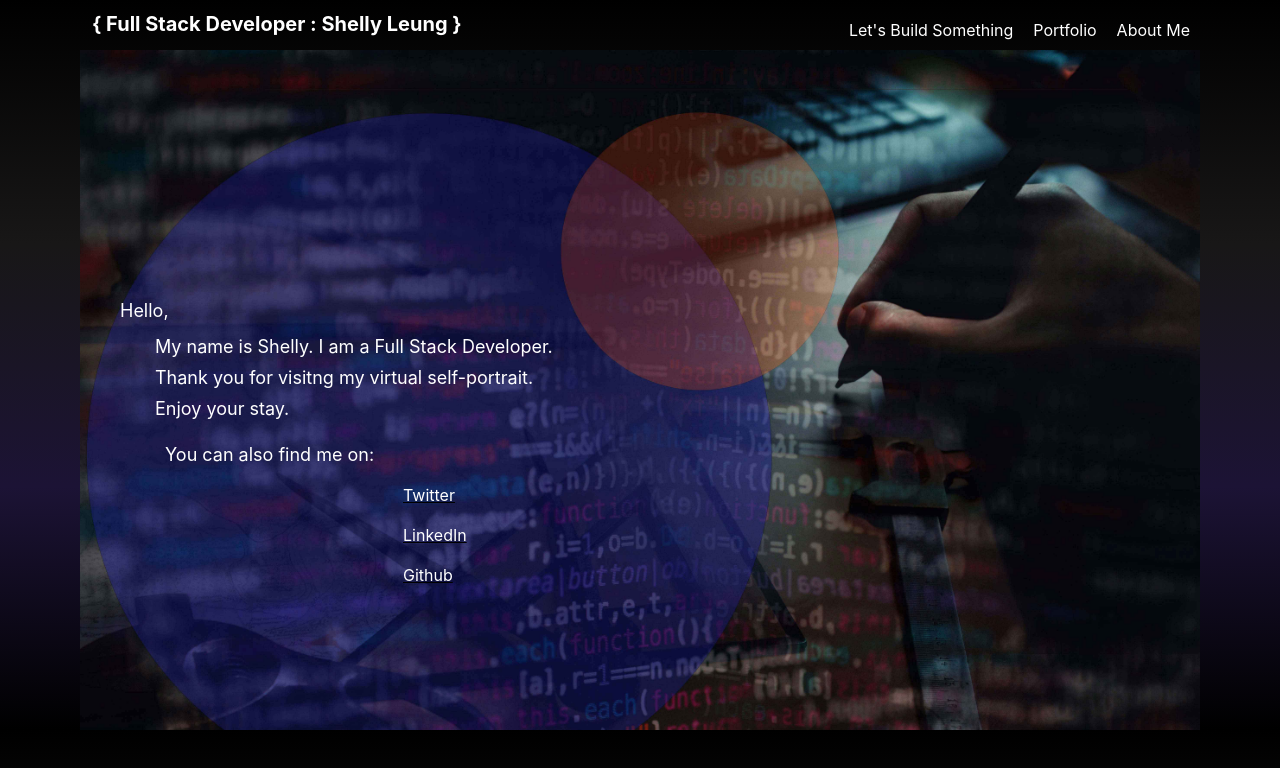
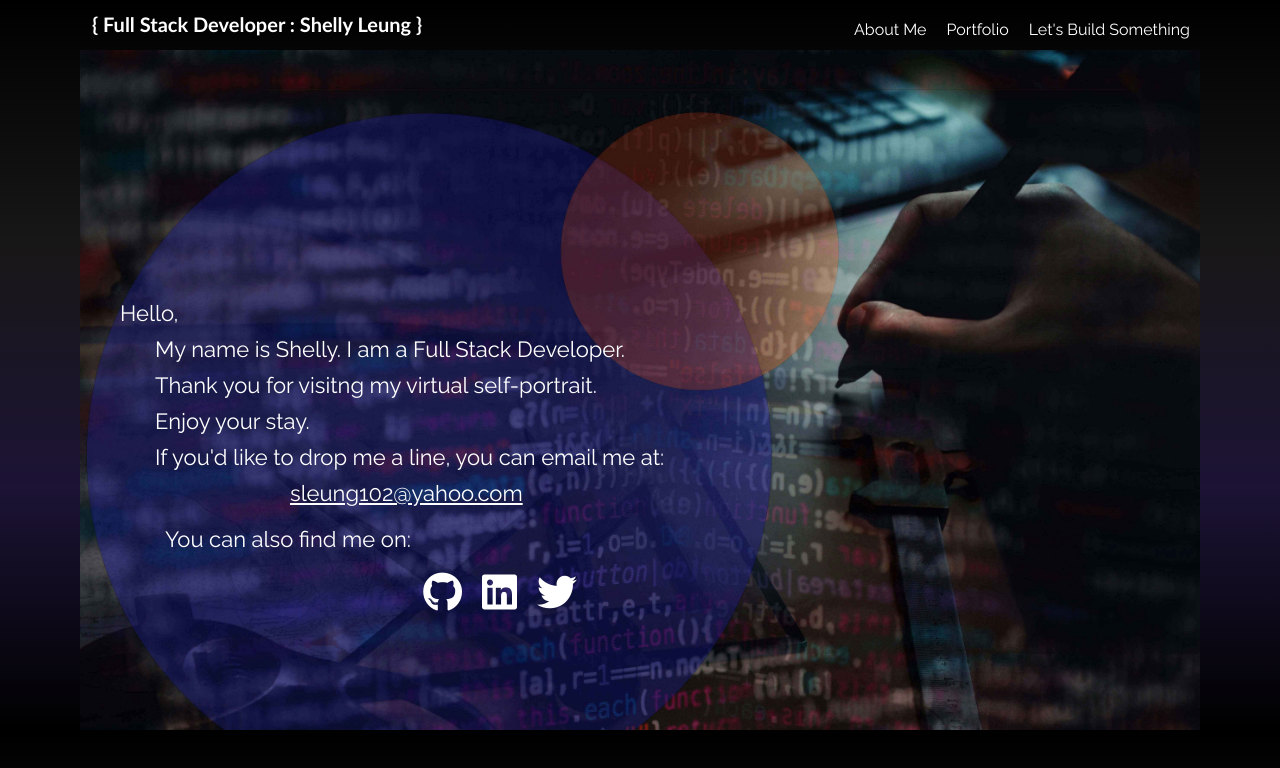
Before and after one commit to pondaholic/grid-practice, a React (Create React App) app: page /contact in a window 1280 px wide. Shown: the top 768 px of the page. Built offline with nearby package versions, Linux system fonts and the light colour scheme.

Commit message:
font awesome on landing page icons, font-size inc, and navbar link order changed

```diff
--- a/public/index.html
+++ b/public/index.html
@@ -19,6 +19,17 @@
 			work correctly both with client-side routing and a non-root public URL.
 			Learn how to configure a non-root public URL by running `npm run build`.
 		-->
+		<link
+			href="https://fonts.googleapis.com/css?family=Raleway"
+			rel="stylesheet"
+		/>
+		<link
+			rel="stylesheet"
+			href="https://use.fontawesome.com/releases/v5.5.0/css/all.css"
+			integrity="sha384-B4dIYHKNBt8Bc12p+WXckhzcICo0wtJAoU8YZTY5qE0Id1GSseTk6S+L3BlXeVIU"
+			crossorigin="anonymous"
+		/>
+
 		<title>Shelly Leung</title>
 	</head>
 	<body>
--- a/src/App.css
+++ b/src/App.css
@@ -29,6 +29,7 @@ body {
 h1 {
 	padding: 12px;
 	font-size: 20px;
+	font-family: Calibri;
 }
 
 h1 a {
--- a/src/about.js
+++ b/src/about.js
@@ -17,8 +17,7 @@ export default function AboutMe() {
 				</li>
 				<p>
 					I am a recent graduate of a coding bootcamp (Thinkful, if you're
-					curious). Most people would roll their eyes. "Oh, another coding
-					graduate. What can you really learn in a few months?" I'm very
+					curious). I'm very
 					grateful to have entered into a coding bootcamp. I learned that I have
 					a thirst for programming.
 				</p>
--- a/src/index.css
+++ b/src/index.css
@@ -1,14 +1,12 @@
 body {
-  margin: 0;
-  padding: 0;
-  font-family: -apple-system, BlinkMacSystemFont, "Segoe UI", "Roboto", "Oxygen",
-    "Ubuntu", "Cantarell", "Fira Sans", "Droid Sans", "Helvetica Neue",
-    sans-serif;
-  -webkit-font-smoothing: antialiased;
-  -moz-osx-font-smoothing: grayscale;
+	margin: 0;
+	padding: 0;
+	font-family: 'Raleway', sans-serif;
+	-webkit-font-smoothing: antialiased;
+	-moz-osx-font-smoothing: grayscale;
 }
 
 code {
-  font-family: source-code-pro, Menlo, Monaco, Consolas, "Courier New",
-    monospace;
+	font-family: source-code-pro, Menlo, Monaco, Consolas, 'Courier New',
+		monospace;
 }
--- a/src/navbar.css
+++ b/src/navbar.css
@@ -22,7 +22,7 @@ li {
 	.navbar {
 		margin: 0 auto;
 		display: flex;
-		flex-direction: row;
+		flex-direction: row-reverse;
 	}
 	.navbar li {
 		padding: 9px;
--- a/src/navbar.js
+++ b/src/navbar.js
@@ -7,14 +7,14 @@ export default function NavBar() {
 	return (
 		<div className="navbar" aria-labelledby="navigation bar">
 			<ul>
-				<li aria-labelledby="About me link">
-					<Link to="/me">About Me</Link>
+				<li aria-labelledby="contact me link">
+					<Link to="/contact">Let's Build Something</Link>
 				</li>
 				<li className="middle-link" aria-labelledby="portfolio link">
 					<Link to="/portfolio">Portfolio</Link>
 				</li>
-				<li aria-labelledby="contact me link">
-					<Link to="/contact">Let's Build Something</Link>
+				<li aria-labelledby="About me link">
+					<Link to="/me">About Me</Link>
 				</li>
 			</ul>
 		</div>
--- a/src/social.css
+++ b/src/social.css
@@ -1,33 +1,25 @@
-.social-links {
-	display: flex;
-	flex-direction: column-reverse;
-	position: relative;
-	bottom: 0;
-}
-
-.social-links p {
-	margin: auto;
-	text-align: center;
-}
-
 .social-links ul {
-	width: 80px;
-	padding: 0 303px;
+	width: 250px;
+	padding: 0 247px;
+	margin: 0 auto;
+	float: left;
 }
 
 .social-links ul li {
-	width: 80px;
 	padding: 10px;
 	margin-top: 0px;
-	float: none;
 	text-align: left;
-	font-size: 16px;
-	text-decoration: underline;
+	font-size: 20px;
+}
+
+.social-links i {
+	margin-left: 0;
 }
 
 @media screen and (max-width: 695px) {
 	.social-links ul {
-		padding: 0 0 0 190px;
+		width: auto;
+		padding: 0 0 0 99px;
 	}
 	.social-links ul li {
 		font-size: 12px;
--- a/src/social.js
+++ b/src/social.js
@@ -13,7 +13,7 @@ export default function Social() {
 						rel="noopener noreferrer"
 						aria-labelledby="a link to my twitter account"
 					>
-						Twitter
+						<i class="fab fa-twitter fa-2x" />{' '}
 					</a>
 				</li>
 				<li>
@@ -23,7 +23,7 @@ export default function Social() {
 						rel="noopener noreferrer"
 						aria-labelledby="a link to my LinkedIn account"
 					>
-						LinkedIn
+						<i class="fab fa-linkedin fa-2x" />
 					</a>
 				</li>
 				<li>
@@ -33,7 +33,7 @@ export default function Social() {
 						rel="noopener noreferrer"
 						aria-labelledby="a link to my github"
 					>
-						Github
+						<i class="fab fa-github fa-2x" />
 					</a>
 				</li>
 			</ul>
--- a/src/welcome.css
+++ b/src/welcome.css
@@ -9,17 +9,22 @@
 }
 
 .written {
-	font-size: 18px;
+	font-size: 22px;
 	color: white;
 	margin-left: 40px;
 }
 
 .written-body p {
-	font-size: 18px;
+	font-size: 22px;
 	color: white;
 	margin-left: 75px;
-	margin-top: 5px;
 	text-align: left;
+}
+
+.email {
+	color: white;
+	text-align: center;
+	margin-left: 135px;
 }
 
 .social {
@@ -47,4 +52,7 @@
 	.social {
 		padding: 7px;
 	}
+	.email {
+		margin: 0 43px;
+	}
 }
--- a/src/welcome.js
+++ b/src/welcome.js
@@ -12,6 +12,16 @@ export default function Welcome() {
 				<p>My name is Shelly. I am a Full Stack Developer.</p>
 				<p>Thank you for visitng my virtual self-portrait.</p>
 				<p>Enjoy your stay.</p>
+				<p>If you'd like to drop me a line, you can email me at: </p>
+				<p>
+					<a
+						href="mailto:sleung102@yahoo.com"
+						aria-labelledby="my email address"
+						className="email"
+					>
+						sleung102@yahoo.com
+					</a>
+				</p>
 				<div className="social">
 					<p>You can also find me on: </p>
 					<Social />
```
